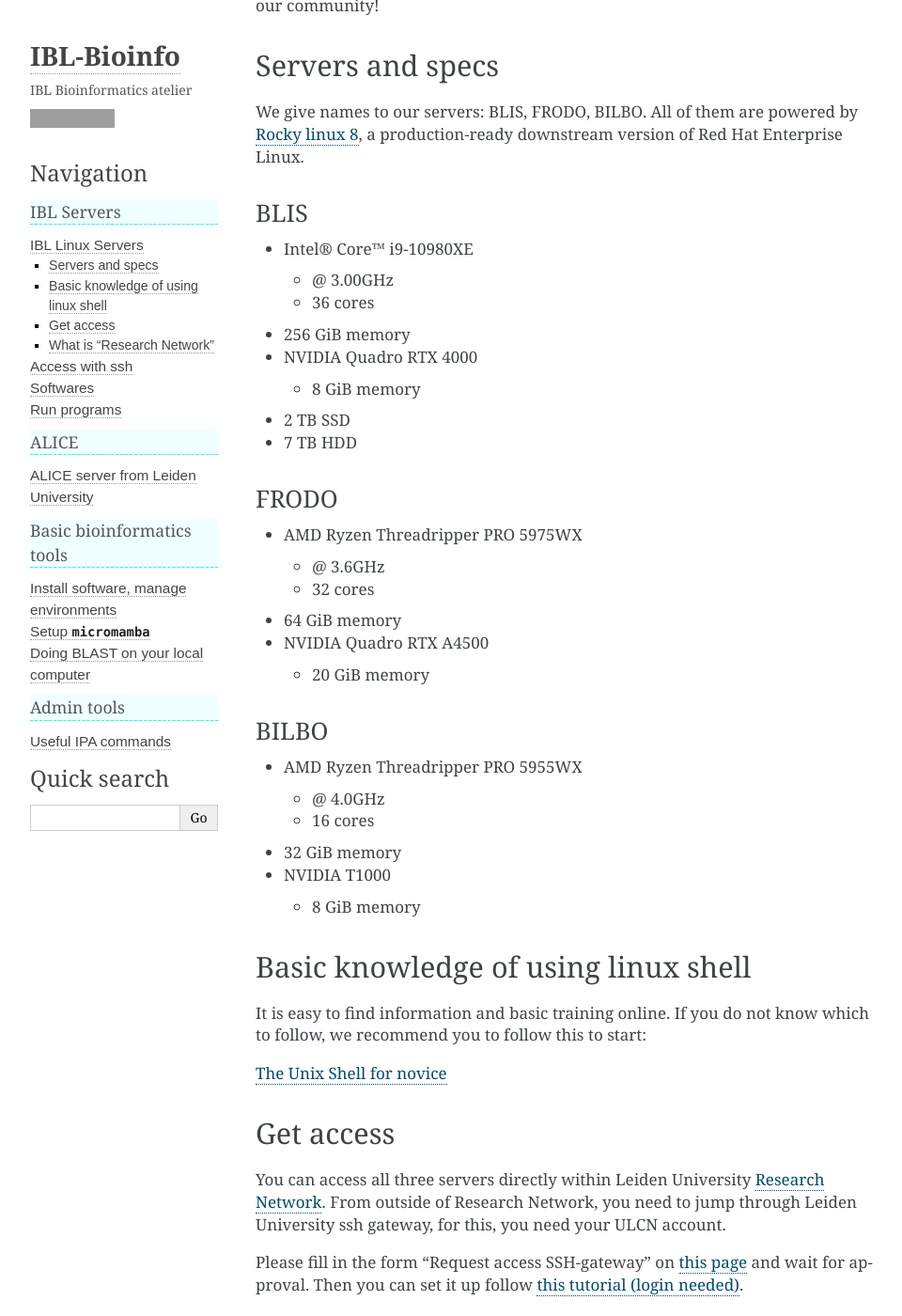
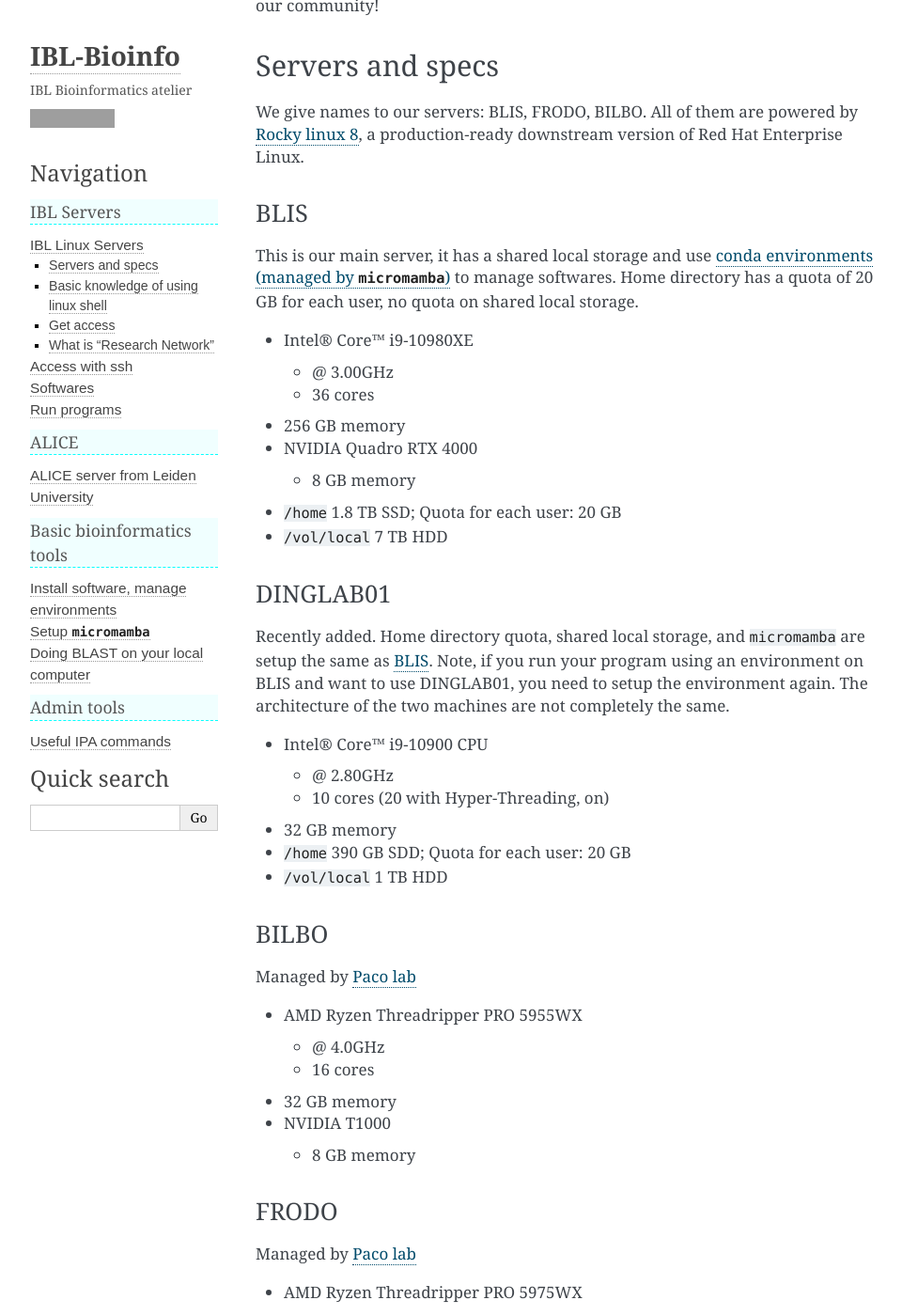
Before and after one commit to IBL-bioinfo/IBL-bioinformatics-wiki, a Sphinx documentation site: the page built from docs/source/IBL_servers/Intro.md, in a window 1280 px wide and 1400 px high, scrolled down 197 px. Shown: the whole window at 94% size, without its empty margins (148-1108 px from the left). Built offline with Sphinx 7.4.7, drawn with Linux system fonts in a browser that asks for light colours; some of the changed text lies outside the part shown; grey boxes are pictures that could not be loaded.

Commit message:
Addings 20240228 (#77)
* #73 added

* Dinglab01 added

* add note to dinglab environment

* swap bilbo and frodo

* complete quota

```diff
--- a/docs/source/IBL_servers/Intro.md
+++ b/docs/source/IBL_servers/Intro.md
@@ -10,32 +10,49 @@
 
 ### BLIS
 
+This is our main server, it has a shared local storage and use [conda environments (managed by `micromamba`)](Softwares.md) to manage softwares. Home directory has a quota of 20 GB for each user, no quota on shared local storage.
+
 - Intel(R) Core(TM) i9-10980XE
   - @ 3.00GHz
   - 36 cores
-- 256 GiB memory
+- 256 GB memory
 - NVIDIA Quadro RTX 4000
-  - 8 GiB memory
-- 2 TB SSD
-- 7 TB HDD
+  - 8 GB memory
+- `/home` 1.8 TB SSD; Quota for each user: 20 GB
+- `/vol/local` 7 TB HDD
+
+### DINGLAB01
+
+Recently added. Home directory quota, shared local storage, and `micromamba` are setup the same as [BLIS](#blis). Note, if you run your program using an environment on BLIS and want to use DINGLAB01, you need to setup the environment again. The architecture of the two machines are not completely the same.
+
+- Intel(R) Core(TM) i9-10900 CPU
+  - @ 2.80GHz
+  - 10 cores (20 with Hyper-Threading, on)
+- 32 GB memory
+- `/home` 390 GB SDD; Quota for each user: 20 GB
+- `/vol/local` 1 TB HDD
+
+### BILBO
+
+Managed by [Paco lab](https://www.universiteitleiden.nl/en/staffmembers/paco-barona-gomez)
+
+- AMD Ryzen Threadripper PRO 5955WX
+  - @ 4.0GHz
+  - 16 cores
+- 32 GB memory
+- NVIDIA T1000
+  - 8 GB memory
 
 ### FRODO
+
+Managed by [Paco lab](https://www.universiteitleiden.nl/en/staffmembers/paco-barona-gomez)
 
 - AMD Ryzen Threadripper PRO 5975WX
   - @ 3.6GHz
   - 32 cores
-- 64 GiB memory
+- 64 GB memory
 - NVIDIA Quadro RTX A4500
-  - 20 GiB memory
-
-### BILBO
-
-- AMD Ryzen Threadripper PRO 5955WX
-  - @ 4.0GHz
-  - 16 cores
-- 32 GiB memory
-- NVIDIA T1000
-  - 8 GiB memory
+  - 20 GB memory
 
 ## Basic knowledge of using linux shell
 
```
Also changed, not shown: docs/source/IBL_servers/Run jobs.md (+16 -0 lines), docs/source/index.md (+36 -2 lines).
